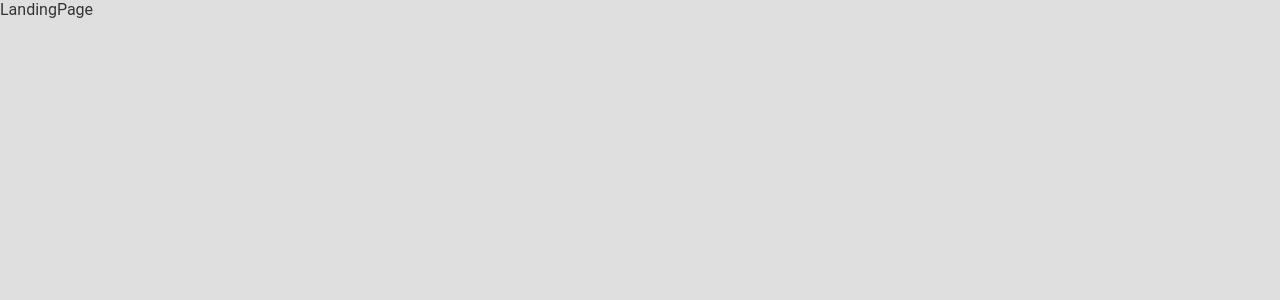
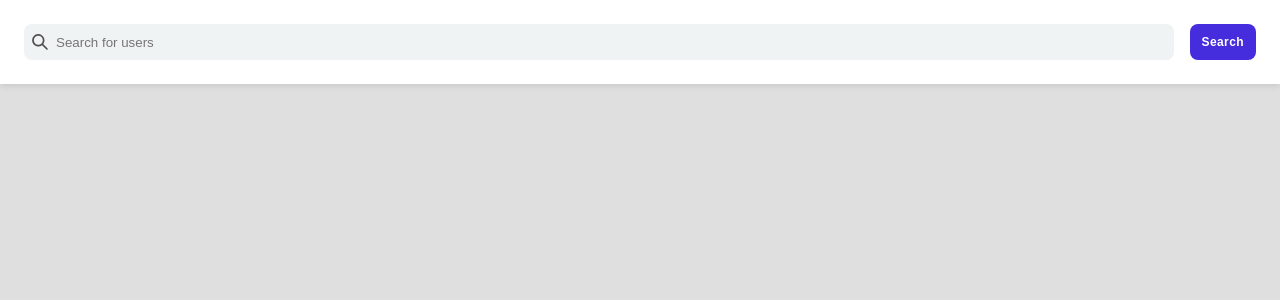
Before and after one commit to Lervana/github-app-example, a React (Create React App) app: page / in a window 1280 px wide. Shown: the top 300 px of the page. Built offline with nearby package versions, Linux system fonts and the light colour scheme.

Commit message:
Search bar component

```diff
--- /dev/null
+++ b/src/components/Button/Button.module.scss
@@ -0,0 +1,19 @@
+@import "src/styles/variables";
+
+.Container {
+  border: none;
+  border-radius: $border-radius;
+  background-color: $color-primary;
+  color: $color-text-light;
+  font-size: .75rem;
+  line-height: .75rem;
+  font-style: normal;
+  font-weight: bold;
+  letter-spacing: 0.4px;
+  padding: .75rem;
+  cursor: pointer;
+
+  &:hover {
+    box-shadow: $shadow-action;
+  }
+}
--- /dev/null
+++ b/src/components/Button/index.tsx
@@ -0,0 +1,18 @@
+import React, { FC } from "react";
+
+import styles from "./Button.module.scss";
+
+interface ButtonProps {
+  text: string;
+  onClick: (ev: React.MouseEvent<HTMLButtonElement>) => void;
+}
+
+const Button: FC<ButtonProps> = ({ text, onClick }) => {
+  return (
+    <button className={styles.Container} onClick={onClick}>
+      {text}
+    </button>
+  );
+};
+
+export default Button;
--- /dev/null
+++ b/src/components/SearchBar/SearchBar.module.scss
@@ -0,0 +1,22 @@
+@import "src/styles/variables";
+
+.Container {
+  padding: $spacer-4;
+  display: flex;
+  background-color: $color-background-light;
+  box-shadow: $shadow-default;
+}
+
+.Input {
+  border-radius: $border-radius;
+  border: none;
+  height: 2.25rem;
+  margin-right: $spacer-3;
+  background-image: url('../../assets/search.svg');
+  background-color: $color-input-background;
+  background-repeat: no-repeat;
+  background-position-y: center;
+  background-position-x: 0.5rem;
+  padding: 0.5rem $spacer-2 0.5rem $spacer-5;
+  flex-grow: 1;
+}
--- /dev/null
+++ b/src/components/SearchBar/SearchBar.tsx
@@ -0,0 +1,19 @@
+import React, { FC } from "react";
+
+import styles from "./SearchBar.module.scss";
+import Button from "../Button";
+
+interface SearchBarProps {
+  onSearch: (ev: React.MouseEvent<HTMLButtonElement>) => void;
+}
+
+const SearchBar: FC<SearchBarProps> = ({ onSearch }) => {
+  return (
+    <div className={styles.Container}>
+      <input className={styles.Input} placeholder="Search for users" />
+      <Button text="Search" onClick={onSearch} />
+    </div>
+  );
+};
+
+export default SearchBar;
--- /dev/null
+++ b/src/components/SearchBar/index.tsx
@@ -0,0 +1,2 @@
+import SearchBar from "./SearchBar";
+export default SearchBar;
--- a/src/styles/_variables.scss
+++ b/src/styles/_variables.scss
@@ -1,2 +1,25 @@
-$col-text: #353535;
-$col-background: #dfdfdf;
+$base-font-size: 16px;
+$border-radius: 8px;
+
+$color-text: #353535;
+$color-text-light: #ffffff;
+$color-background: #dfdfdf;
+$color-background-light: #ffffff;
+$color-input-background: #f0f3f4;
+$color-primary: #452cdc;
+$color-secondary: #2f80ed;
+
+$spacer: $base-font-size;
+$spacer-1: $spacer / 4;   //4px;
+$spacer-2: $spacer / 2;   //8px
+$spacer-3: $spacer;       //16px
+$spacer-4: $spacer * 1.5; //24px
+$spacer-5: $spacer * 2;   //32px
+$spacer-6: $spacer * 3;   //48px
+$spacer-7: $spacer * 4;   //64px
+$spacer-8: $spacer * 5;   //80px
+$spacer-9: $spacer * 6;   //96px
+$spacer-10: $spacer * 7;  //112px
+
+$shadow-default: 0px 2px 7px rgba(0, 0, 0, 0.1);
+$shadow-action: 3px 3px 3px 0 rgba(0, 0, 0, 0.2);
--- a/src/styles/index.scss
+++ b/src/styles/index.scss
@@ -15,7 +15,8 @@ body,
 }
 
 body {
+  font-size: $base-font-size;
   font-family: 'Roboto', sans-serif;
-  color: $col-text;
-  background-color: $col-background;
+  color: $color-text;
+  background-color: $color-background;
 }
--- a/src/views/LandingPage/LandingPage.tsx
+++ b/src/views/LandingPage/LandingPage.tsx
@@ -1,6 +1,11 @@
 import React, { FC } from "react";
 
+import SearchBar from "components/SearchBar";
 import styles from "./LandingPage.module.scss";
 
-const LandingPage: FC = () => <div>LandingPage</div>;
+const LandingPage: FC = () => (
+  <div>
+    <SearchBar onSearch={() => {}} />
+  </div>
+);
 export default LandingPage;
```
Also changed, not shown: src/assets/search.svg (added).
